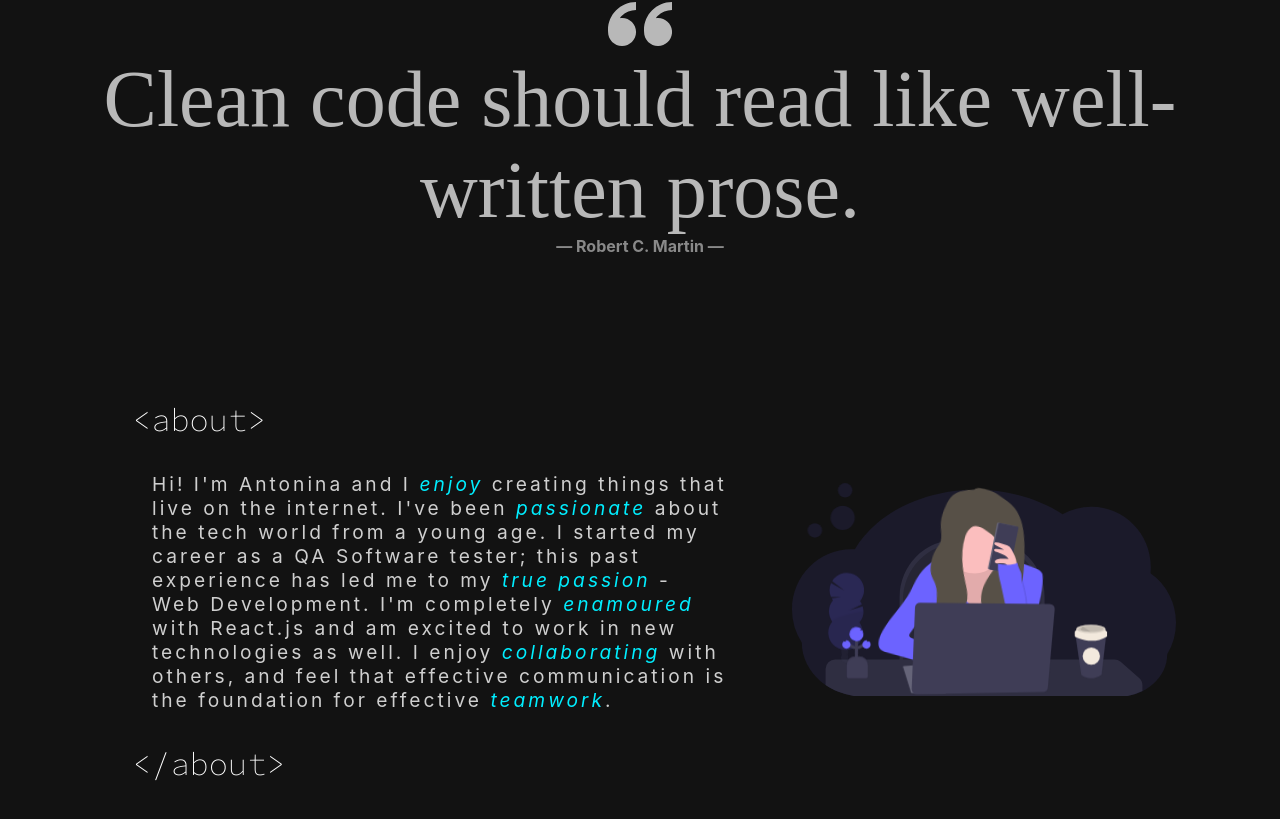
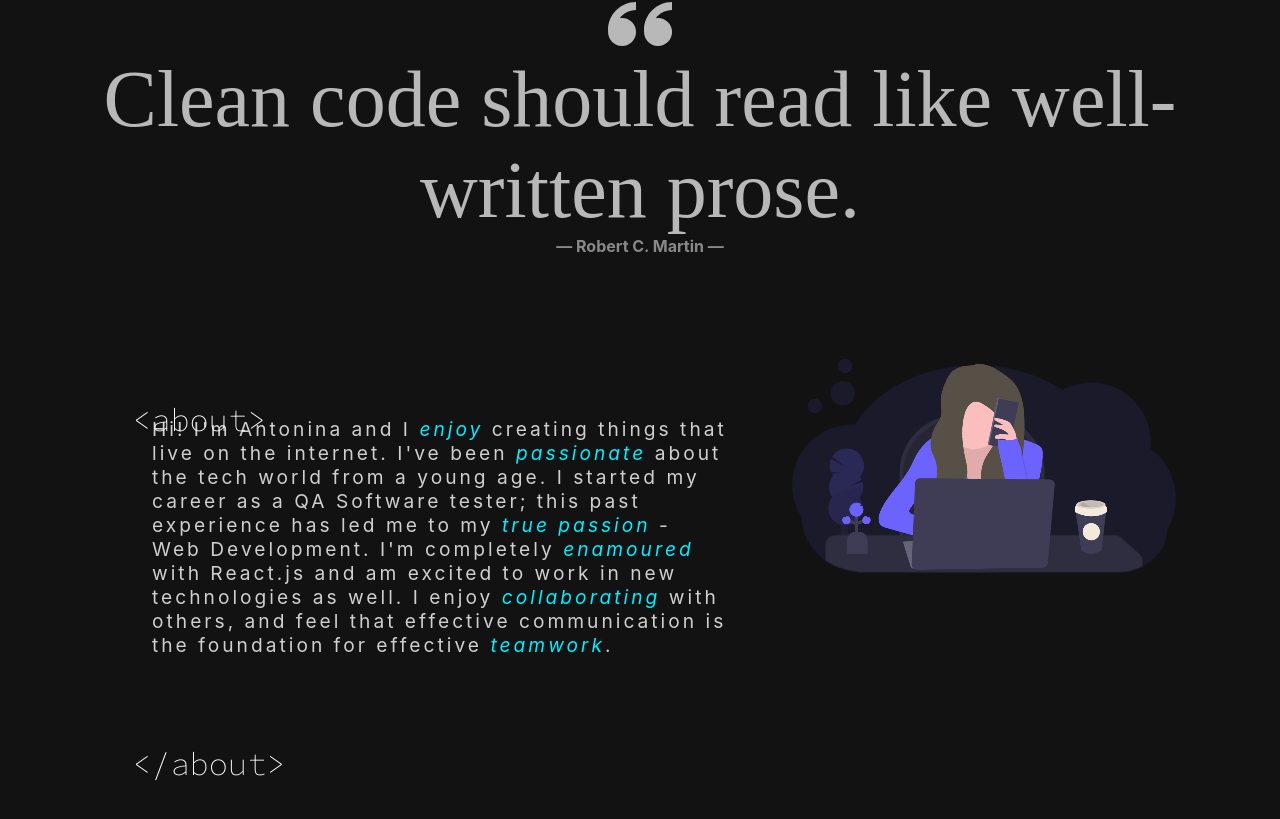
Before and after one commit to achichikalova/portfolio, a React (Create React App) app: page / in a window 1280 px wide. Shown: the part 2590-3409 px from the top of the page. Built offline with nearby package versions, Linux system fonts and the light colour scheme; a web font is replaced by a local one.

Commit message:
add id to sections

```diff
--- a/src/components/About.js
+++ b/src/components/About.js
@@ -1,16 +1,21 @@
 import React from "react";
+import { Parallax } from "react-scroll-parallax";
 import "./About.scss";
 import Animation from "./animation/Animation";
 
 const About = () => {
   return (
-    <section className="about">
+    <section className="about" id="about">
       <div className="code"> &lt;about&gt;</div>
       <div className="description">
-        <p>
-          Hi! I'm Antonina and I <em>enjoy</em> creating things that live on the internet. I've been <em>passionate</em> about the tech world from a young age. I started my career as a QA Software tester; this past experience has led me to my <em>true passion</em> - Web Development. I'm completely <em>enamoured</em> with React.js and am excited to work in new technologies as well. I enjoy <em>collaborating</em> with others, and feel that effective communication is the foundation for effective <em>teamwork</em>.
-        </p>
-        <Animation />
+        <Parallax speed={-5}>
+          <p>
+            Hi! I'm Antonina and I <em>enjoy</em> creating things that live on the internet. I've been <em>passionate</em> about the tech world from a young age. I started my career as a QA Software tester; this past experience has led me to my <em>true passion</em> - Web Development. I'm completely <em>enamoured</em> with React.js and am excited to work in new technologies as well. I enjoy <em>collaborating</em> with others, and feel that effective communication is the foundation for effective <em>teamwork</em>.
+          </p>
+        </Parallax>
+        <Parallax speed={-10}>
+          <Animation />
+        </Parallax>
       </div>
       <div className="code"> &lt;/about&gt;</div>
     </section>
--- a/src/components/Intro.js
+++ b/src/components/Intro.js
@@ -9,7 +9,7 @@ const Intro = () => {
   });
 
   return (
-    <section className="intro">
+    <section className="intro" id="intro">
       <div className="magic">{span}</div>
       <div className="content">
         <Parallax speed={10}>
--- a/src/components/Projects.js
+++ b/src/components/Projects.js
@@ -4,7 +4,7 @@ import "./Projects.scss";
 
 const Projects = () => {
   return (
-    <section className="myProjects">
+    <section className="myProjects" id="projects">
       <div className="code"> &lt;projects&gt;</div>
       <div className="projects">
         <Project />
```
